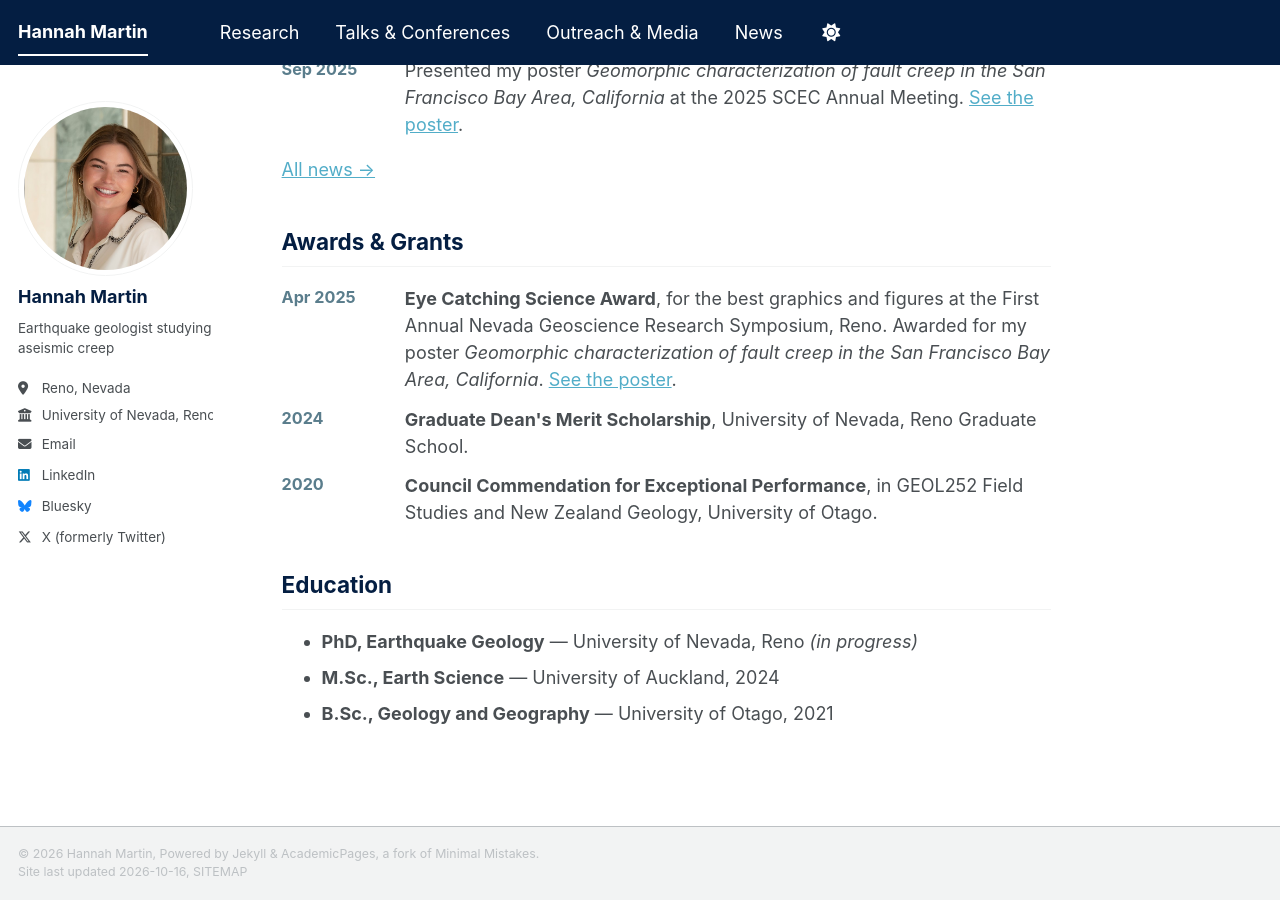
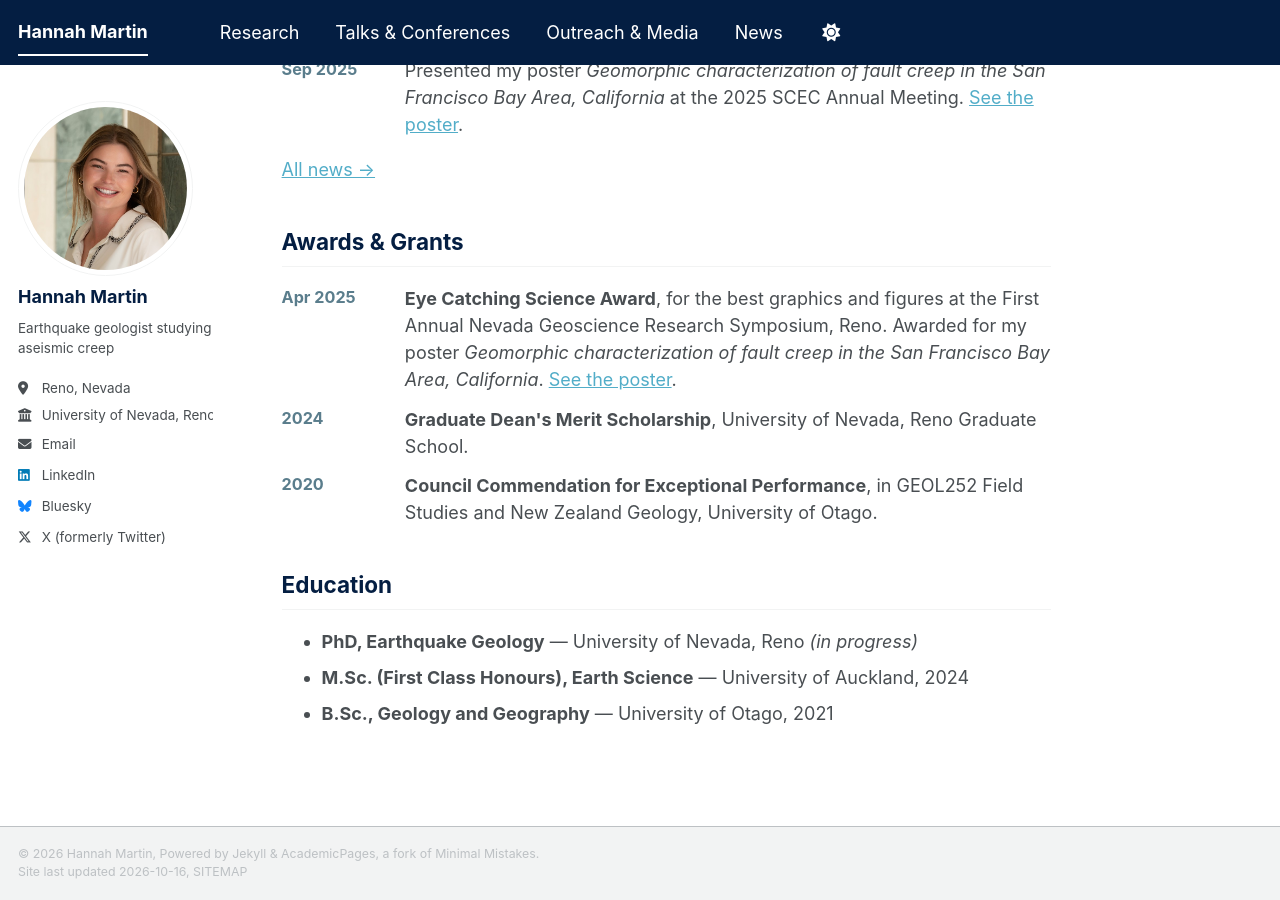
Before and after one commit to HannahMartinGeology/hannahmartingeology.github.io, a Jekyll site: the page built from _pages/about.md, in a window 1280 px wide and 900 px high, scrolled down 1208 px. Built offline with Jekyll 4.4.1, drawn with Linux system fonts in a browser that asks for light colours; a style sheet for code colours, icons or effects is not loaded.

Commit message:
Note First Class Honours on M.Sc.
Co-Authored-By: Claude Opus 5.5 (1M context) <noreply@anthropic.com>
Claude-Session: https://claude.ai/code/session_01DgkcoPr1qNd1CjQ2i3f6tK

```diff
--- a/_pages/about.md
+++ b/_pages/about.md
@@ -30,5 +30,5 @@ Awards &amp; Grants
 Education
 ------
 * **PhD, Earthquake Geology** — University of Nevada, Reno *(in progress)*
-* **M.Sc., Earth Science** — University of Auckland, 2024
+* **M.Sc. (First Class Honours), Earth Science** — University of Auckland, 2024
 * **B.Sc., Geology and Geography** — University of Otago, 2021
```
